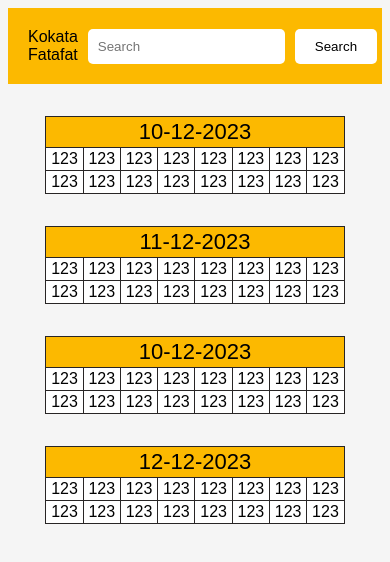
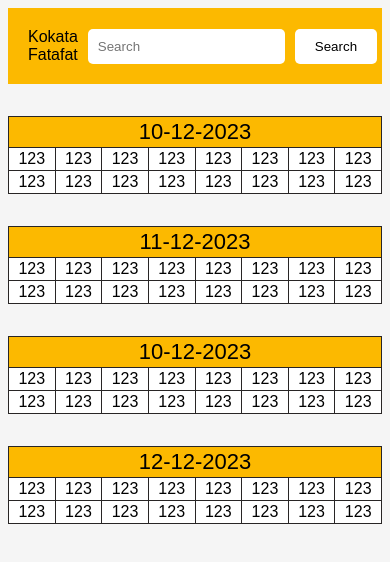
Before and after one commit to Rohit-Coder001/kk, a plain HTML site: page index.html in a window 390 px wide. Drawn offline with Linux system fonts and the light colour scheme.

Commit message:
added media query

```diff
--- a/style.css
+++ b/style.css
@@ -72,3 +72,9 @@ transform: scale(1.05);
 
 transition: background-color 0.2s ease-in-out;/* Change the background color of the button on hover to #e6a900 */
 }
+@media screen and (max-device-width: 800px) {
+  /* Make the table take up the full width of the screen */
+  table {
+    width: 100% ;
+  }
+}
```
